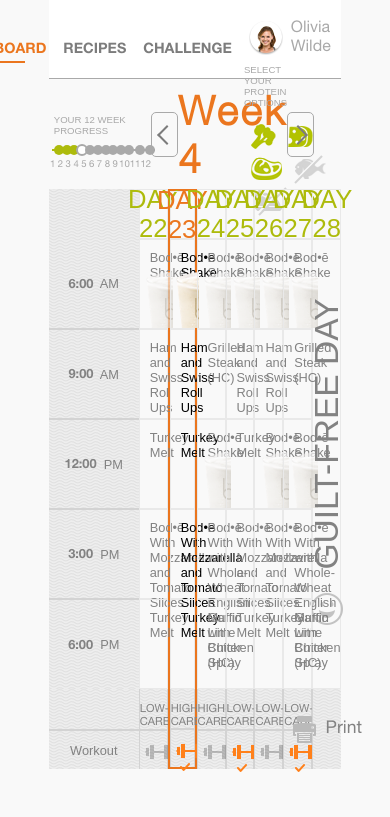
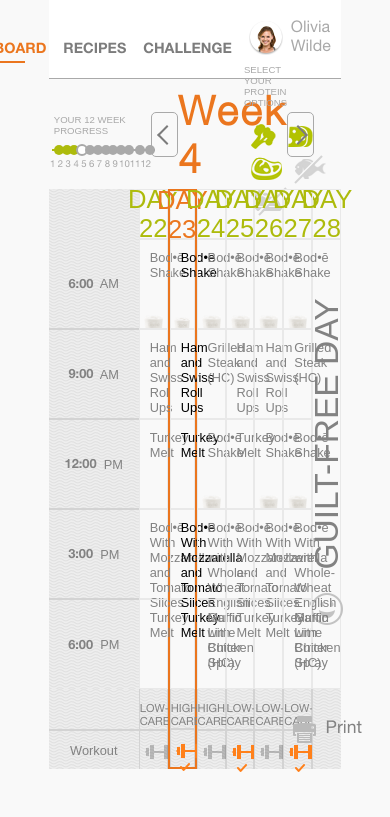
Before and after one commit to domaradzki/task-one, a React (Create React App) app: page / in a window 390 px wide. Shown: the top 817 px of the page. Built offline with nearby package versions, Linux system fonts and the light colour scheme.

Commit message:
changed display images in content table that will be responsive on mobile

```diff
--- a/src/Components/Main/Main.js
+++ b/src/Components/Main/Main.js
@@ -60,11 +60,11 @@ class Main extends Component {
         {actualWeekData.map((day)=> day.day%7!==0 ? (
           <div className={activeDay===day.day ? "schedule__column shedule__column--active" : "schedule__column"}>
         <div className="shedule__cell shedule__header--top">day {day.day}</div>
-        <div className="shedule__cell">{day.meal1}{(day.meal1===shake)? <span/> :''}</div>
-        <div className="shedule__cell">{day.meal2}{(day.meal2===shake)? <span/> :''}</div>
-        <div className="shedule__cell">{day.meal3}{(day.meal3===shake)? <span/> :''}</div>
-        <div className="shedule__cell">{day.meal4}{(day.meal4===shake)? <span/> :''}</div>
-        <div className="shedule__cell">{day.meal5}{(day.meal5===shake)? <span/> :''}</div>
+        <div className={(day.meal1===shake)? "shedule__cell schedule__image" :"shedule__cell"}>{day.meal1}</div>
+        <div className={(day.meal2===shake)? "shedule__cell schedule__image" :"shedule__cell"}>{day.meal2}</div>
+        <div className={(day.meal3===shake)? "shedule__cell schedule__image" :"shedule__cell"}>{day.meal3}</div>
+        <div className={(day.meal4===shake)? "shedule__cell schedule__image" :"shedule__cell"}>{day.meal4}</div>
+        <div className={(day.meal5===shake)? "shedule__cell schedule__image" :"shedule__cell"}>{day.meal5}</div>
         <div className="shedule__cell--bottom">{day.carb}-CARB</div>
         <div className="shedule__cell--bottom">{day.workout ? <><img src={weight_color} alt="weight" /><img src={weight_ok} alt="ok" /></> : <img src={weight_grey} alt="weight" />}</div>
         </div>
--- a/src/css/style.css
+++ b/src/css/style.css
@@ -156,13 +156,11 @@ header {
   height: 90px;
   padding: 10px;
   position: relative; }
-  .shedule__cell span {
-    position: absolute;
-    background: url("../images/gray_shake.png") no-repeat 0 0;
-    width: 100%;
-    height: 57px;
-    bottom: 0;
-    left: 25%; }
+
+.shedule__cell.schedule__image {
+  background: url("../images/gray_shake.png") no-repeat bottom center;
+  background-size: 70% auto;
+  width: 100%; }
 
 .shedule__header--top {
   display: flex;
--- a/src/scss/style.scss
+++ b/src/scss/style.scss
@@ -192,14 +192,11 @@ header {
   height: 90px;
   padding: 10px;
   position: relative;
-  span {
-    position: absolute;
-    background: url("../images/gray_shake.png") no-repeat 0 0;
-    width: 100%;
-    height: 57px;
-    bottom: 0;
-    left: 25%;
-  }
+}
+.shedule__cell.schedule__image {
+  background: url("../images/gray_shake.png") no-repeat bottom center;
+  background-size: 70% auto;
+  width: 100%;
 }
 
 .shedule__header--top {
```
